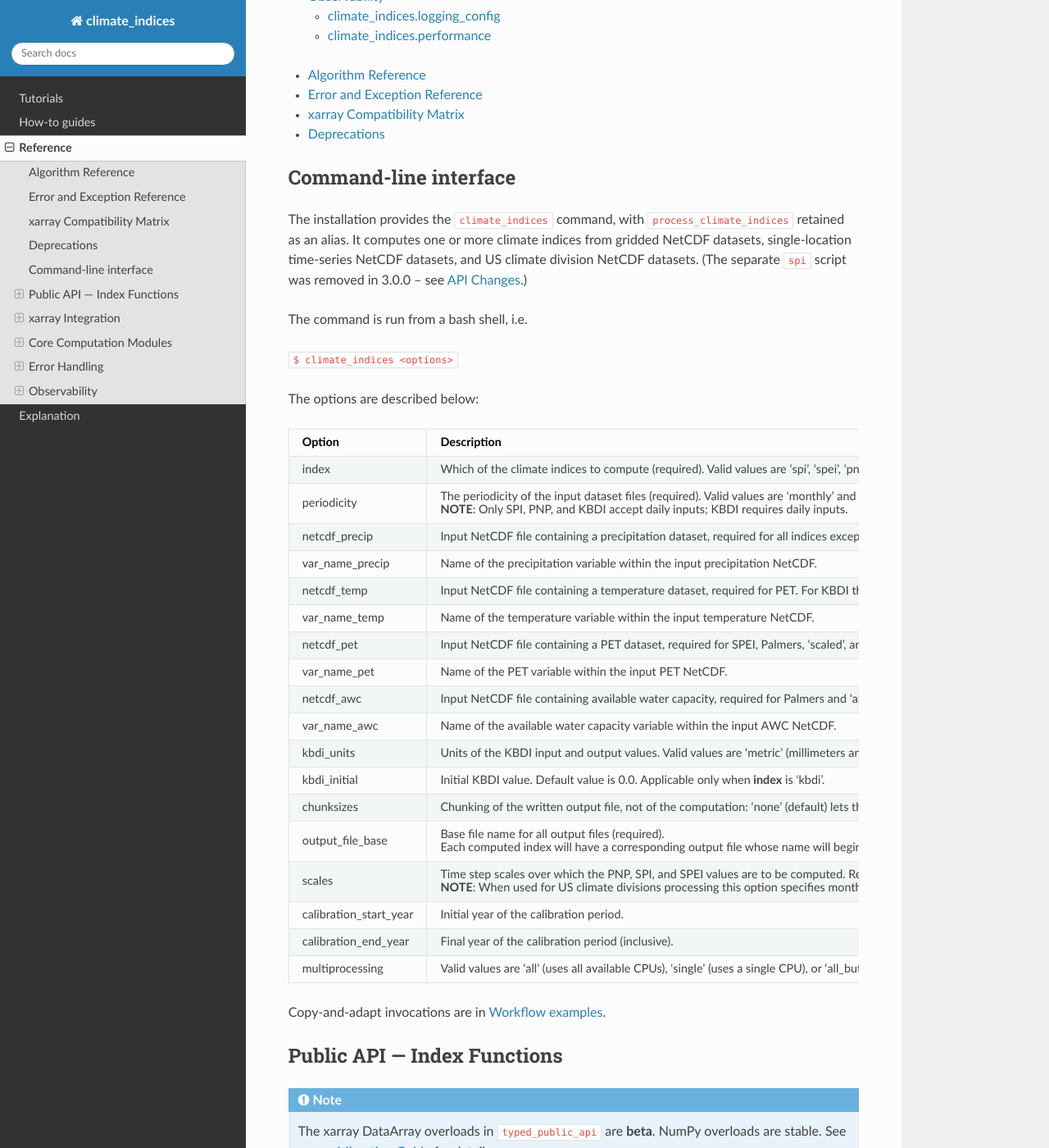
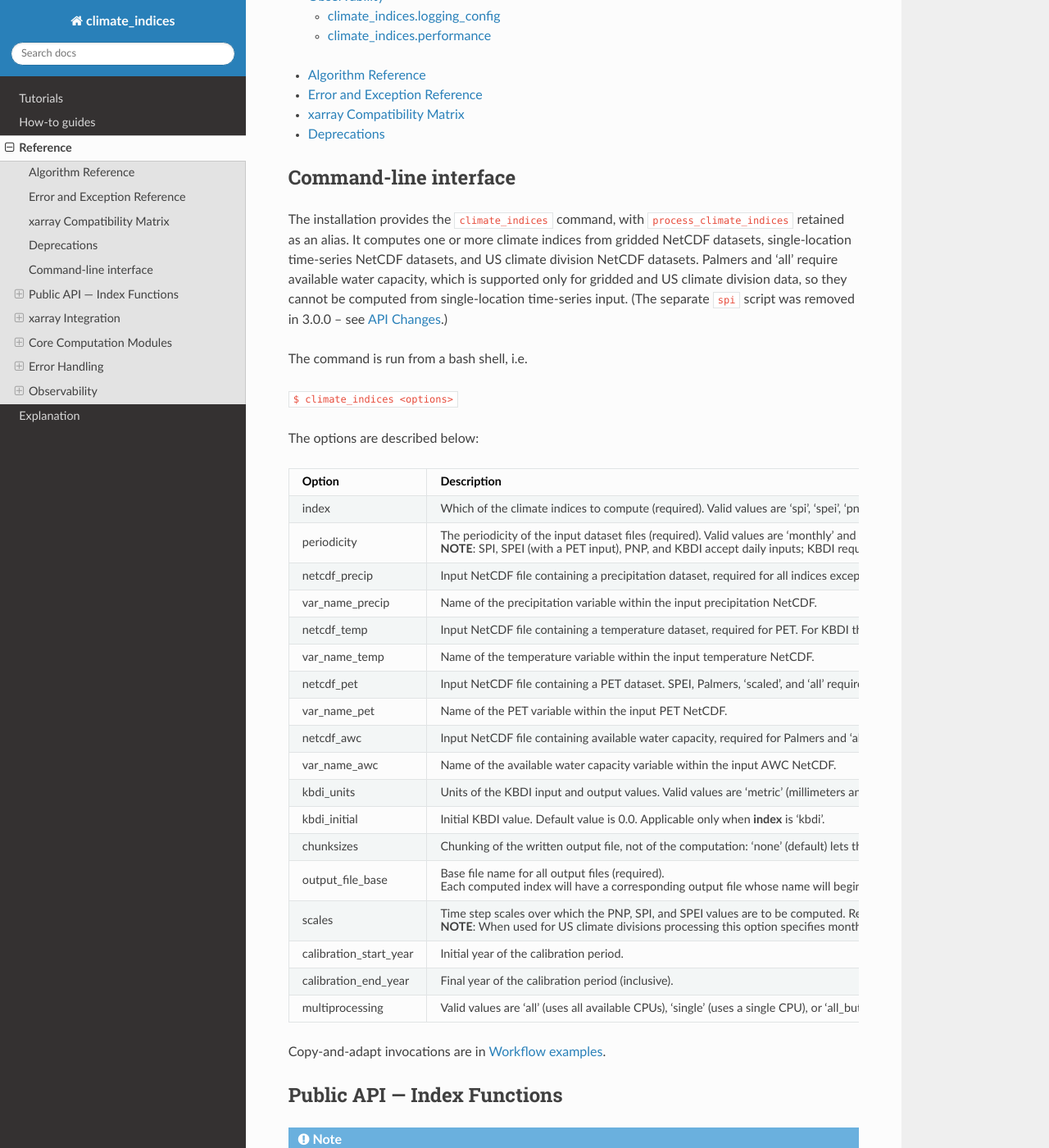
Before and after one commit to monocongo/climate_indices, a Sphinx documentation site: the page built from docs/reference.md, in a window 1280 px wide and 1400 px high, scrolled down 608 px. Shown: the whole window at 82% size. Built offline with Sphinx 7.4.7 and the Read the Docs theme 3.1.0, drawn with Linux system fonts in a browser that asks for light colours.

Commit message:
docs(reference): correct CLI PET, daily-input, and single-location claims
Finding: PRRT_kwDOBZ3L8c6ju2Lw, PRRT_kwDOBZ3L8c6ju2Lz, PRRT_kwDOBZ3L8c6ju2L3
Review-Anchor: https://github.com/monocongo/climate_indices/pull/1058#pullrequestreview-5247573690

```diff
--- a/docs/reference.md
+++ b/docs/reference.md
@@ -22,7 +22,10 @@
 The installation provides the `climate_indices` command, with
 `process_climate_indices` retained as an alias. It computes one or more climate
 indices from gridded NetCDF datasets, single-location time-series NetCDF
-datasets, and US climate division NetCDF datasets. (The separate `spi` script
+datasets, and US climate division NetCDF datasets. Palmers and 'all' require
+available water capacity, which is supported only for gridded and US climate
+division data, so they cannot be computed from single-location time-series
+input. (The separate `spi` script
 was removed in 3.0.0 -- see
 {doc}`deprecations/api-changes`.)
 
@@ -43,7 +46,7 @@
 * - periodicity
   - The periodicity of the input dataset files (required). Valid values are 'monthly' and 'daily'.
 
-    **NOTE**: Only SPI, PNP, and KBDI accept daily inputs; KBDI requires daily inputs.
+    **NOTE**: SPI, SPEI (with a PET input), PNP, and KBDI accept daily inputs; KBDI requires daily inputs. Palmers and 'all' require monthly inputs.
 * - netcdf_precip
   - Input NetCDF file containing a precipitation dataset, required for all indices except for PET. Requires the use of **var_name_precip** in conjunction so as to identify the NetCDF's precipitation variable.
 * - var_name_precip
@@ -53,7 +56,7 @@
 * - var_name_temp
   - Name of the temperature variable within the input temperature NetCDF.
 * - netcdf_pet
-  - Input NetCDF file containing a PET dataset, required for SPEI, Palmers, 'scaled', and 'all'. This option is mutually exclusive with **netcdf_temp/var_name_temp**, as either temperature or PET is required as an input (but not both) when computing SPEI, Palmers, 'scaled', or 'all'. Requires the use of **var_name_pet** in conjunction so as to identify the NetCDF's PET variable.
+  - Input NetCDF file containing a PET dataset. SPEI, Palmers, 'scaled', and 'all' require either this option or **netcdf_temp/var_name_temp** as a PET source, so the two are mutually exclusive (provide exactly one of them). Requires the use of **var_name_pet** in conjunction so as to identify the NetCDF's PET variable.
 * - var_name_pet
   - Name of the PET variable within the input PET NetCDF.
 * - netcdf_awc
```
